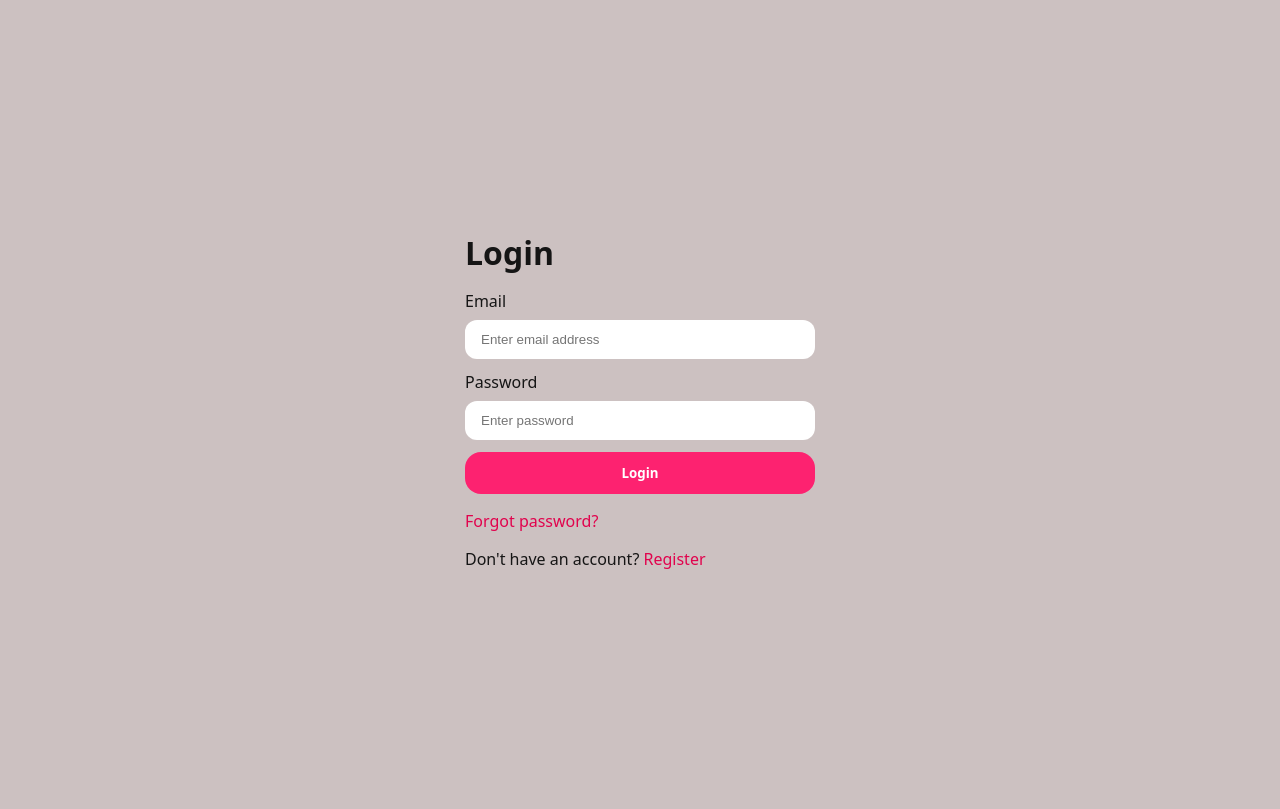
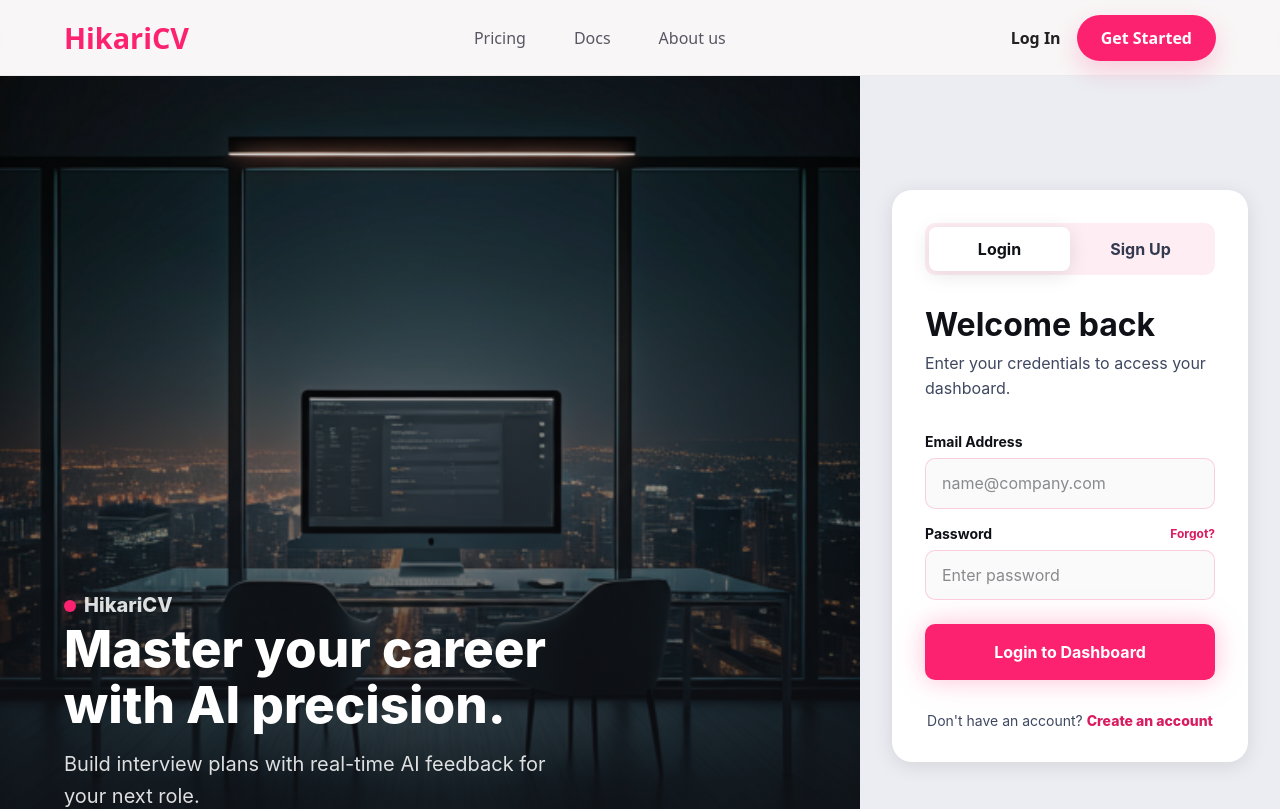
Before and after one commit to mohitraghav1318/hikaricv-2.0, a React (Vite) app in the folder Frontend/: page /login in a window 1280 px wide. Shown: the top 809 px of the page. Built offline with nearby package versions, Linux system fonts and the light colour scheme; no server answers.

Commit message:
UI improvements

```diff
--- a/Frontend/src/features/auth/auth.form.scss
+++ b/Frontend/src/features/auth/auth.form.scss
@@ -1,44 +1,246 @@
-main{
+@use "../../style/variables" as *;
+@use "sass:color";
+
+.auth-page {
     min-height: 100vh;
     width: 100%;
+    display: grid;
+    grid-template-columns: minmax(0, 1.35fr) minmax(420px, 0.65fr);
+    background-color: color.adjust($bg, $lightness: 86%);
+    color: color.adjust($bg, $lightness: 4%);
+    font-family: $font-primary;
+    // padding-top: 75px;
+}
 
+.auth-visual {
+    position: relative;
     display: flex;
+    align-items: flex-end;
+    min-height: 100vh;
+    padding: $space-xl;
+    background:
+        linear-gradient(
+            180deg,
+            rgba($bg, 0.12) 0%,
+            rgba($bg, 0.42) 48%,
+            rgba($bg, 0.88) 100%
+        ),
+        url("/auth/auth-bg.jpg") center / cover;
+
+    &__content {
+        max-width: 620px;
+        color: $text;
+
+        h2 {
+            margin: 0 0 $space-sm;
+            max-width: 560px;
+            font-size: clamp(2.25rem, 4vw, 4rem);
+            line-height: 1.08;
+            font-weight: 800;
+        }
+
+        p {
+            max-width: 520px;
+            margin: 0;
+            color: rgba($text, 0.86);
+            font-size: $fs-lg;
+            line-height: 1.6;
+        }
+    }
+}
+
+.auth-brand {
+    margin-bottom: $space-md;
+    font-size: $fs-lg;
+    font-weight: 800;
+
+    &::before {
+        content: "";
+        display: inline-block;
+        width: 0.75rem;
+        height: 0.75rem;
+        margin-right: $space-xs;
+        border-radius: 50%;
+        background-color: $primary;
+        box-shadow: $shadow-primary;
+    }
+}
+
+.auth-panel {
+    display: flex;
+    align-items: center;
     justify-content: center;
-    align-items: center;
+    padding: $space-lg;
+}
 
+.form-container {
+    width: min(100%, 440px);
+    display: flex;
+    flex-direction: column;
+    gap: $space-lg;
+    padding: $space-lg;
+    background-color: $text;
+    border: 1px solid color.adjust($border, $alpha: 0.14);
+    border-radius: $radius-md;
+    box-shadow: $shadow-sm;
+}
 
-    .form-container{
-        min-width: 350px;
+.auth-tabs {
+    display: grid;
+    grid-template-columns: 1fr 1fr;
+    padding: 0.25rem;
+    border-radius: $radius-sm;
+    background-color: rgba($primary, 0.08);
 
+    &__item {
         display: flex;
-        flex-direction: column;
-        gap: 1rem;
+        align-items: center;
+        justify-content: center;
+        min-height: 2.75rem;
+        border-radius: calc($radius-sm - 2px);
+        color: color.adjust($bg, $lightness: 18%);
+        font-weight: 700;
+        text-decoration: none;
+
+        &--active {
+            background-color: $text;
+            color: $bg;
+            box-shadow: $shadow-sm;
+        }
+    }
+}
+
+.auth-heading {
+    display: flex;
+    flex-direction: column;
+    gap: $space-xs;
+
+    h1 {
+        margin: 0;
+        color: $bg;
+        font-size: $fs-xl;
+        line-height: 1.15;
     }
 
-    form{
-        display: flex;
-        flex-direction: column;
-        gap: 0.75rem;
+    p {
+        margin: 0;
+        color: color.adjust($bg, $lightness: 24%);
+        font-size: $fs-md;
+        line-height: 1.55;
+    }
+}
+
+.auth-page form {
+    display: flex;
+    flex-direction: column;
+    gap: $space-sm;
+}
+
+.input-group {
+    display: flex;
+    flex-direction: column;
+    gap: $space-xs;
+
+    label {
+        color: $bg;
+        font-size: $fs-sm;
+        font-weight: 700;
     }
 
-    .input-group{
-        display: flex;
-        flex-direction: column;
+    input {
+        width: 100%;
+        border: 1px solid rgba($primary, 0.2);
+        outline: none;
+        padding-inline: $space-sm;
+        padding-block: 0.9rem;
+        border-radius: $radius-sm;
+        color: $bg;
+        background-color: rgba($bg, 0.02);
+        font: inherit;
+        transition: border-color 0.2s, box-shadow 0.2s, background-color 0.2s;
 
-        gap: 0.5rem;
+        &::placeholder {
+            color: rgba($bg, 0.48);
+        }
 
-
-        input{
-            border: none;
-            outline: none;
-            padding-inline: 1rem;
-            padding-block: 0.75rem;
-            border-radius: 0.75rem;
+        &:focus {
+            border-color: $primary;
+            background-color: $text;
+            box-shadow: 0 0 0 4px rgba($primary, 0.12);
         }
     }
+}
 
-    a{
-        color: #e1034d;
+.input-label-row {
+    display: flex;
+    align-items: center;
+    justify-content: space-between;
+    gap: $space-sm;
+
+    a {
+        color: $primary-dark;
+        font-size: $fs-xs;
+        font-weight: 700;
         text-decoration: none;
     }
 }
+
+.auth-page .button.primary-button {
+    width: 100%;
+    min-height: 3.5rem;
+    margin-top: $space-xs;
+    border-radius: $radius-sm;
+    background-color: $primary;
+    color: $text;
+    font-size: $fs-md;
+    font-weight: 700;
+    box-shadow: $shadow-primary;
+
+    &:hover {
+        background-color: $primary-dark;
+    }
+}
+
+.auth-switch {
+    margin: 0;
+    text-align: center;
+    color: color.adjust($bg, $lightness: 24%);
+    font-size: $fs-sm;
+
+    a {
+        color: $primary-dark;
+        font-weight: 800;
+        text-decoration: none;
+    }
+}
+
+@media (max-width: $laptop) {
+    .auth-page {
+        grid-template-columns: 1fr;
+        background-color: color.adjust($bg, $lightness: 88%);
+    }
+
+    .auth-visual {
+        display: none;
+    }
+
+    .auth-panel {
+        min-height: 100vh;
+        padding: $space-md;
+    }
+}
+
+@media (max-width: $mobile) {
+    .auth-panel {
+        padding: $space-sm;
+    }
+
+    .form-container {
+        padding: $space-md;
+        border-radius: $radius-sm;
+    }
+
+    .auth-heading h1 {
+        font-size: 1.75rem;
+    }
+}
--- a/Frontend/src/features/auth/pages/Login.jsx
+++ b/Frontend/src/features/auth/pages/Login.jsx
@@ -3,7 +3,9 @@ import { useNavigate, Link } from 'react-router'
 import "../auth.form.scss"
 import { useAuth } from '../hooks/useAuth'
 import Loading from '../../../components/Loading'
-import Navbar from '../../landing/components/LandingNavbar'
+import LandingNavbar from '../../../features/landing/components/LandingNavbar'
+import Footer from '../../../features/landing/components/Footer'
+
 
 const Login = () => {
 
@@ -27,29 +29,54 @@ const Login = () => {
 
 
     return (
-        // <LandingNavbar />
-        <main>
+        <>
+            <LandingNavbar />
+            <main className="auth-page">
+            <section className="auth-visual" aria-hidden="true">
+                <div className="auth-visual__content">
+                    <p className="auth-brand">HikariCV</p>
+                    <h2>Master your career with AI precision.</h2>
+                    <p>Build interview plans with real-time AI feedback for your next role.</p>
+                </div>
+            </section>
+
+            <section className="auth-panel">
                 <div className="form-container">
-                <h1>Login</h1>
+                    <div className="auth-tabs">
+                        <Link className="auth-tabs__item auth-tabs__item--active" to="/login">Login</Link>
+                        <Link className="auth-tabs__item" to="/register">Sign Up</Link>
+                    </div>
+
+                    <div className="auth-heading">
+                        <h1>Welcome back</h1>
+                        <p>Enter your credentials to access your dashboard.</p>
+                    </div>
+
                     <form onSubmit={handleSubmit}>
                         <div className="input-group">
-                        <label htmlFor="email">Email</label>
+                            <label htmlFor="email">Email Address</label>
                             <input
                                 onChange={(e) => { setEmail(e.target.value) }}
-                            type="email" id="email" name='email' placeholder='Enter email address' />
+                                type="email" id="email" name='email' placeholder='name@company.com' />
                         </div>
                         <div className="input-group">
+                            <div className="input-label-row">
                                 <label htmlFor="password">Password</label>
+                                <Link to={"/forgot-password"}>Forgot?</Link>
+                            </div>
                             <input
                                 onChange={(e) => { setPassword(e.target.value) }}
                                 type="password" id="password" name='password' placeholder='Enter password' />
                         </div>
-                    <button className='button primary-button' >Login</button>
+                        <button className='button primary-button' >Login to Dashboard</button>
                     </form>
-                <p><Link to={"/forgot-password"}>Forgot password?</Link></p>
-                <p>Don't have an account? <Link to={"/register"} >Register</Link> </p>
+
+                    <p className="auth-switch">Don't have an account? <Link to={"/register"} >Create an account</Link> </p>
                 </div>
+            </section>
         </main>
+        <Footer />
+        </>
     )
 }
 
--- a/Frontend/src/features/auth/pages/Register.jsx
+++ b/Frontend/src/features/auth/pages/Register.jsx
@@ -1,7 +1,10 @@
 import React,{useState} from 'react'
 import { useNavigate, Link } from 'react-router'
+import "../auth.form.scss"
 import { useAuth } from '../hooks/useAuth'
 import Loading from '../../../components/Loading'
+import LandingNavbar from '../../../features/landing/components/LandingNavbar'
+import Footer from '../../landing/components/Footer'
 
 const Register = () => {
 
@@ -25,9 +28,28 @@ const Register = () => {
     }
 
     return (
-        <main>
+        <>
+            <LandingNavbar />
+            <main className="auth-page">
+            <section className="auth-visual" aria-hidden="true">
+                <div className="auth-visual__content">
+                    <p className="auth-brand">HikariCV</p>
+                    <h2>Master your career with AI precision.</h2>
+                    <p>Build interview plans with real-time AI feedback for your next role.</p>
+                </div>
+            </section>
+
+            <section className="auth-panel">
                 <div className="form-container">
-                <h1>Register</h1>
+                    <div className="auth-tabs">
+                        <Link className="auth-tabs__item" to="/login">Login</Link>
+                        <Link className="auth-tabs__item auth-tabs__item--active" to="/register">Sign Up</Link>
+                    </div>
+
+                    <div className="auth-heading">
+                        <h1>Create account</h1>
+                        <p>Start building interview plans tailored to your next role.</p>
+                    </div>
 
                     <form onSubmit={handleSubmit}>
 
@@ -38,25 +60,28 @@ const Register = () => {
                                 type="text" id="username" name='username' placeholder='Enter username' />
                         </div>
                         <div className="input-group">
-                        <label htmlFor="email">Email</label>
+                            <label htmlFor="email">Email Address</label>
                             <input
                                 onChange={(e) => { setEmail(e.target.value) }}
-                            type="email" id="email" name='email' placeholder='Enter email address' />
+                                type="email" id="email" name='email' placeholder='name@company.com' />
                         </div>
                         <div className="input-group">
                             <label htmlFor="password">Password</label>
                             <input
                                 onChange={(e) => { setPassword(e.target.value) }}
-                            type="password" id="password" name='password' placeholder='Enter password' />
+                                type="password" id="password" name='password' placeholder='Create password' />
                         </div>
 
-                    <button className='button primary-button' >Register</button>
+                        <button className='button primary-button' >Create Account</button>
 
                     </form>
 
-                <p>Already have an account? <Link to={"/login"} >Login</Link> </p>
+                    <p className="auth-switch">Already have an account? <Link to={"/login"} >Login</Link> </p>
                 </div>
+            </section>
         </main>
+        <Footer />
+        </>
     )
 }
 
--- a/Frontend/src/features/landing/components/LandingNavbar.jsx
+++ b/Frontend/src/features/landing/components/LandingNavbar.jsx
@@ -30,31 +30,24 @@ const LandingNavbar = () => {
         >
 
           <a
-            href="#resume"
-            onClick={() => setOpen(false)}
-          >
-            Resume Gen
-          </a>
-
-          <a
-            href="#interview"
-            onClick={() => setOpen(false)}
-          >
-            Interview Prep
-          </a>
-
-          <a
-            href="#skills"
-            onClick={() => setOpen(false)}
-          >
-            Skill Analysis
-          </a>
-
-          <a
             href="#pricing"
             onClick={() => setOpen(false)}
           >
             Pricing
+          </a>
+
+          <a
+            href="#docs"
+            onClick={() => setOpen(false)}
+          >
+            Docs
+          </a>
+
+          <a
+            href="#aboutus"
+            onClick={() => setOpen(false)}
+          >
+            About us
           </a>
 
 
```
Also changed, not shown: Frontend/public/auth/auth-bg.jpg (added), Frontend/src/features/landing/style/features.scss (line endings or trailing spaces). Lines whose indentation alone changed are shown as unchanged.
